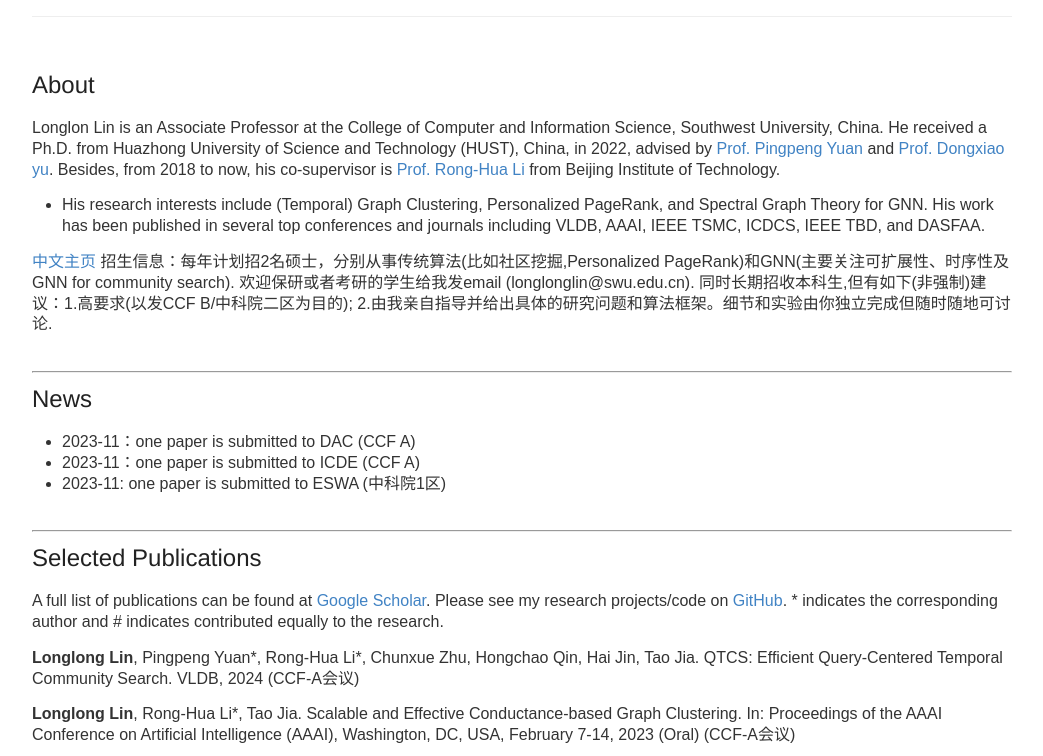
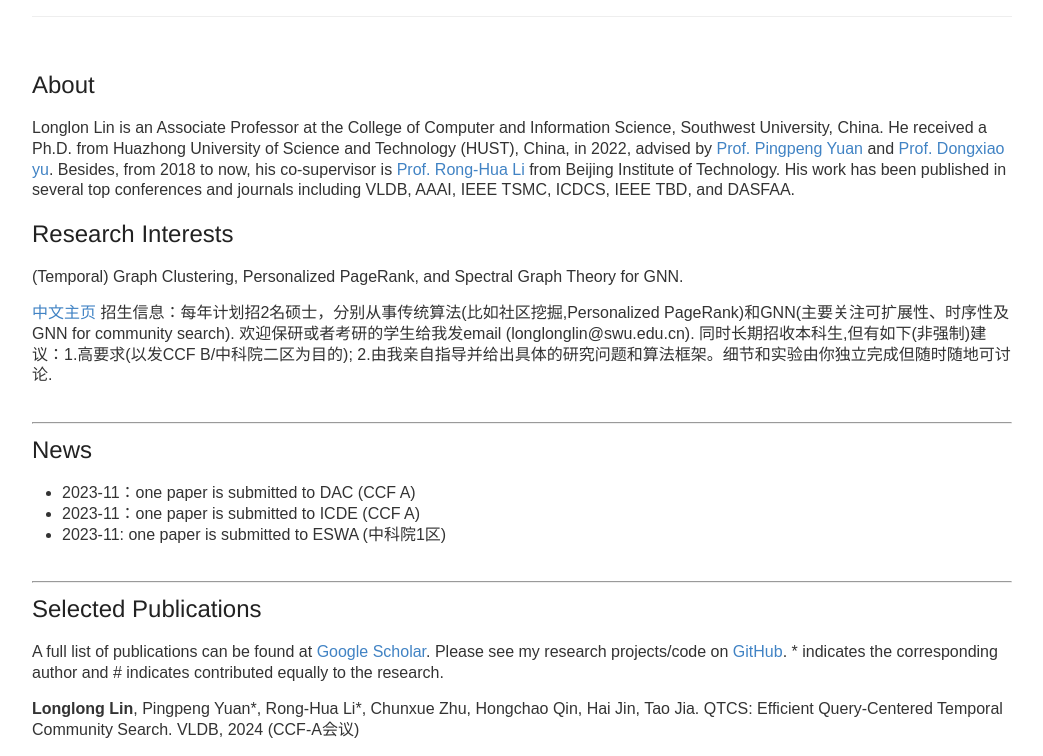
Before and after one commit to longlonglin/longlonglin.github.io, a Jekyll site: the page built from index.md, in a window 1280 px wide and 900 px high, cut to the strip 144-900 px from the top of the window. Shown: the whole strip, without its empty margins (118-1161 px from the left). Built offline with Jekyll 4.4.1, drawn with Linux system fonts in a browser that asks for light colours; our own code applies the rules of GitHub Pages for plain Markdown files.

Commit message:
Update index.md

```diff
--- a/index.md
+++ b/index.md
@@ -4,10 +4,10 @@ permalink: /
 ---
 
 ## About
-Longlon Lin is an Associate Professor at the College of Computer and Information Science, Southwest University, China. He received  a Ph.D. from Huazhong University of Science and Technology (HUST), China, in 2022, advised by [Prof. Pingpeng Yuan](http://faculty.hust.edu.cn/ppyuan/zh_CN/index/1624441/list/index.htm) and [Prof. Dongxiao yu](https://www.cs.sdu.edu.cn/info/1070/5367.htm). Besides, from 2018 to now, his co-supervisor is [Prof. Rong-Hua Li](https://ronghuali.github.io/ronghuali.html) from Beijing Institute of Technology.
+Longlon Lin is an Associate Professor at the College of Computer and Information Science, Southwest University, China. He received  a Ph.D. from Huazhong University of Science and Technology (HUST), China, in 2022, advised by [Prof. Pingpeng Yuan](http://faculty.hust.edu.cn/ppyuan/zh_CN/index/1624441/list/index.htm) and [Prof. Dongxiao yu](https://www.cs.sdu.edu.cn/info/1070/5367.htm). Besides, from 2018 to now, his co-supervisor is [Prof. Rong-Hua Li](https://ronghuali.github.io/ronghuali.html) from Beijing Institute of Technology. His work has been published in several top conferences and journals  including VLDB, AAAI, IEEE TSMC, ICDCS, IEEE TBD, and DASFAA.
 
-
-* His research interests include (Temporal) Graph Clustering, Personalized PageRank, and Spectral Graph Theory for GNN. His work has been published in several top conferences and journals  including VLDB, AAAI, IEEE TSMC, ICDCS, IEEE TBD, and DASFAA.
+## Research Interests
+ (Temporal) Graph Clustering, Personalized PageRank, and Spectral Graph Theory for GNN.
 
 [中文主页](http://cis.swu.edu.cn/info/1014/2195.htm) 招生信息：每年计划招2名硕士，分别从事传统算法(比如社区挖掘,Personalized PageRank)和GNN(主要关注可扩展性、时序性及GNN for community search). 欢迎保研或者考研的学生给我发email (longlonglin@swu.edu.cn). 同时长期招收本科生,但有如下(非强制)建议：1.高要求(以发CCF B/中科院二区为目的); 2.由我亲自指导并给出具体的研究问题和算法框架。细节和实验由你独立完成但随时随地可讨论.
 <br><br>
```
